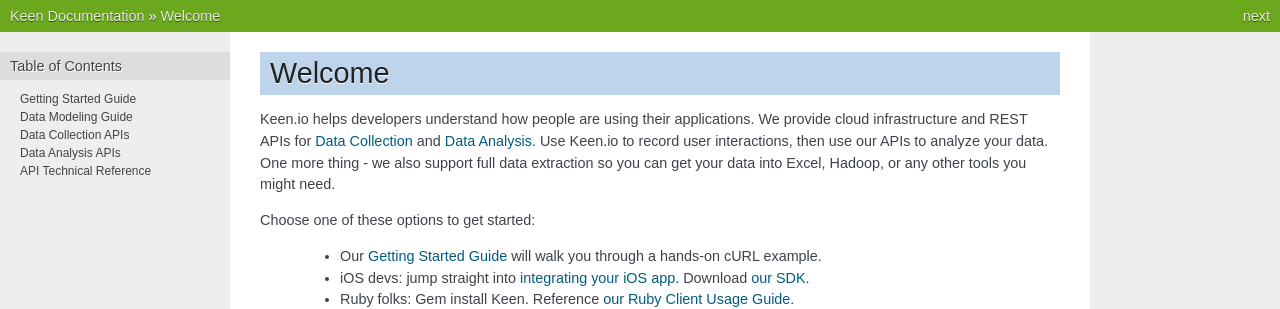
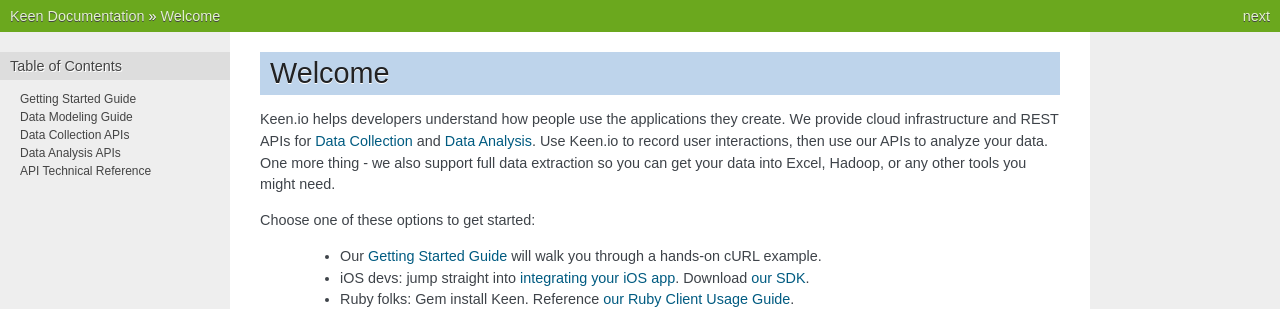
Before and after one commit to keenlabs/Keen-Docs, a Sphinx documentation site: the page built from source/index.rst, in a window 1280 px wide. Shown: the top 309 px of the page. Built offline with Sphinx 7.4.7, drawn with Linux system fonts in a browser that asks for light colours.

Commit message:
docs landing text minor change

```diff
--- a/source/index.rst
+++ b/source/index.rst
@@ -7,7 +7,7 @@
 Welcome
 =======
 
-Keen.io helps developers understand how people are using their applications. We provide cloud infrastructure and REST APIs for :doc:`Data Collection <data_collection/data_collection>` and :doc:`Data Analysis <data_analysis/data_analysis>`. Use Keen.io to record user interactions, then use our APIs to analyze your data. One more thing - we also support full data extraction so you can get your data into Excel, Hadoop, or any other tools you might need.
+Keen.io helps developers understand how people use the applications they create. We provide cloud infrastructure and REST APIs for :doc:`Data Collection <data_collection/data_collection>` and :doc:`Data Analysis <data_analysis/data_analysis>`. Use Keen.io to record user interactions, then use our APIs to analyze your data. One more thing - we also support full data extraction so you can get your data into Excel, Hadoop, or any other tools you might need.
 
 Choose one of these options to get started:
 
```
